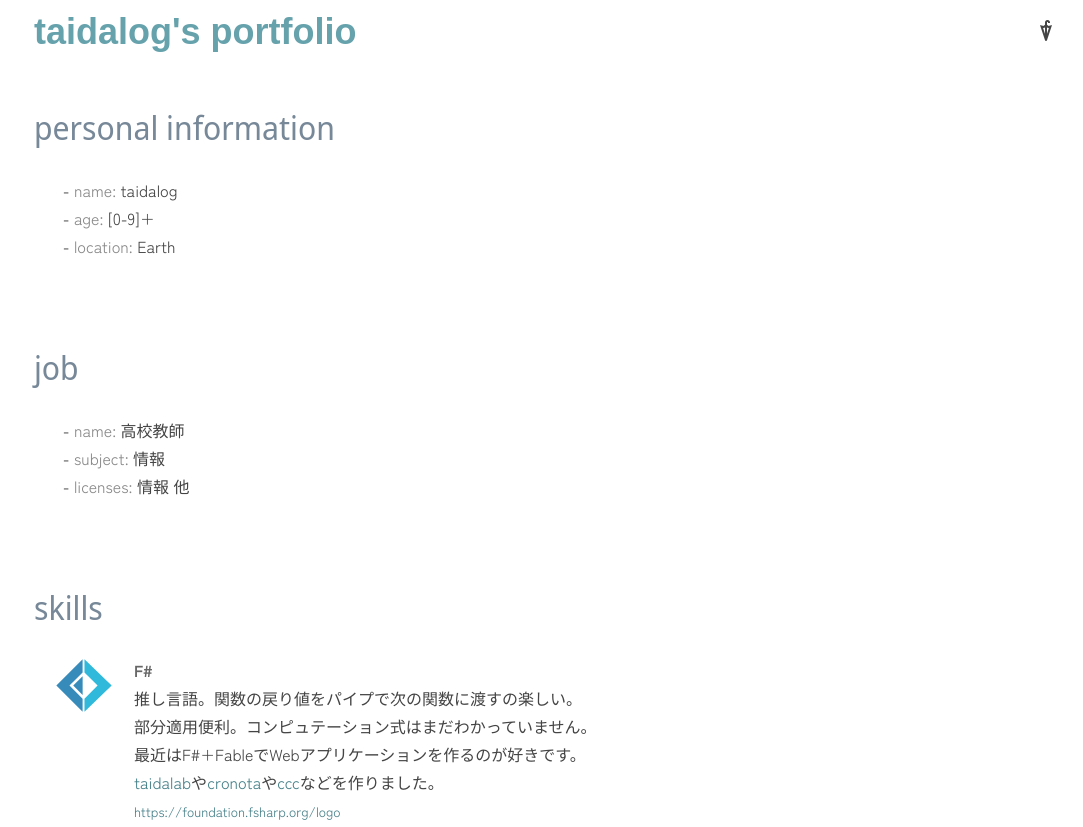
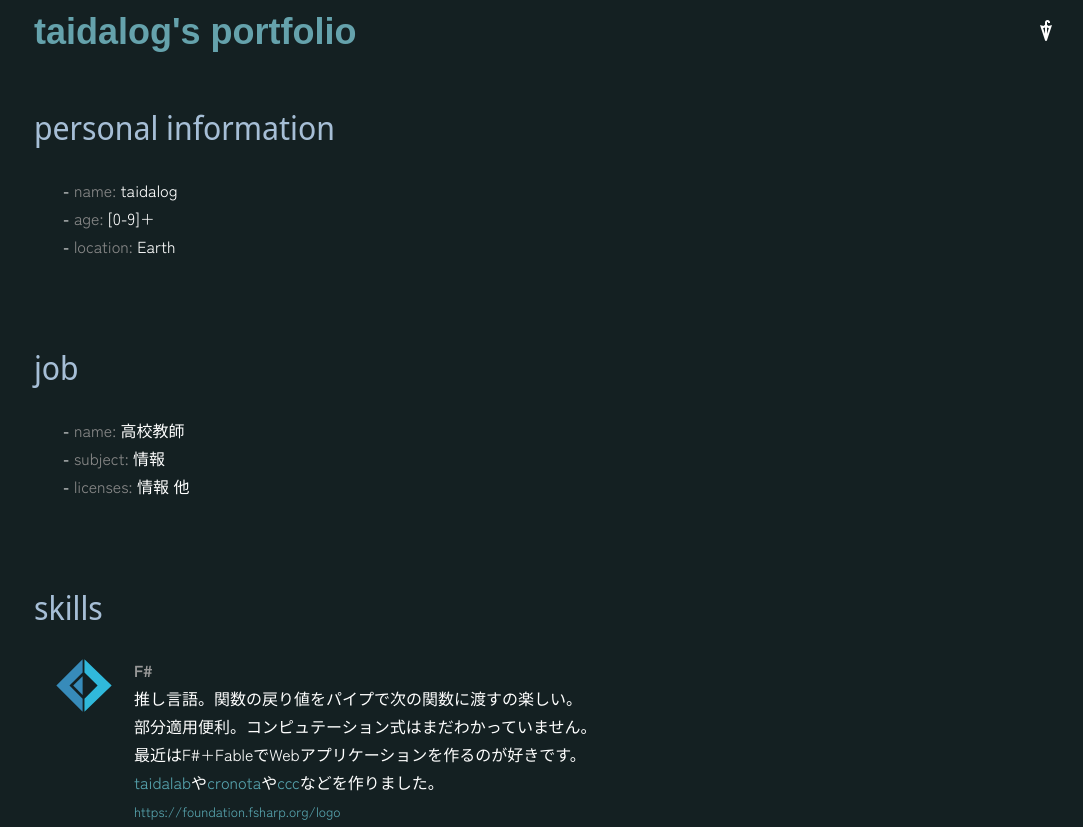
Before and after one commit to taidalog/taidalog.github.io, a website: page docs/index.html in a window 1280 px wide. Shown: the top 827 px of the page, without its empty margins (94-1177 px from the left). Drawn offline with nearby package versions, Linux system fonts and the light colour scheme; a web font is replaced by a local one.

Commit message:
Defined colors for dark mode. #31

```diff
--- a/docs/style.css
+++ b/docs/style.css
@@ -8,14 +8,43 @@
 :root {
     --background-color: #ffffff;
     --text-color: #444444;
+    /* 9.74, AAA */
     --h1-color: #65a2ac;
+    /* 2.87, ! */
     --h2-color: #778899;
+    /* 3.64, AA */
     --name-color: #666666;
+    /* 5.74, AA */
     --pale-color: #888888;
+    /* 3.54, ! */
     --a-color: #447f88;
+    /* 4.53, AA */
     --a-visited-color: #754488;
+    /* 7.15, AAA */
     --help-window-background-color: #ffffff;
     --help-window-box-shadow: #999999;
+}
+
+@media (prefers-color-scheme: light) {
+    :root {
+        --background-color: #142022;
+        --text-color: #ffffff;
+        /* 16.67, AAA */
+        --h1-color: #65a2ac;
+        /* 5.81, AAA */
+        --h2-color: #a6bed6;
+        /* 8.70, AAA */
+        --name-color: #999999;
+        /* 5.85, AA */
+        --pale-color: #888888;
+        /* 4.70, AA */
+        --a-color: #58a5b0;
+        /* 5.89, AA */
+        --a-visited-color: #bb6cd9;
+        /* 4.97, AA */
+        --help-window-background-color: #ffffff;
+        --help-window-box-shadow: #999999;
+    }
 }
 
 html,
```
